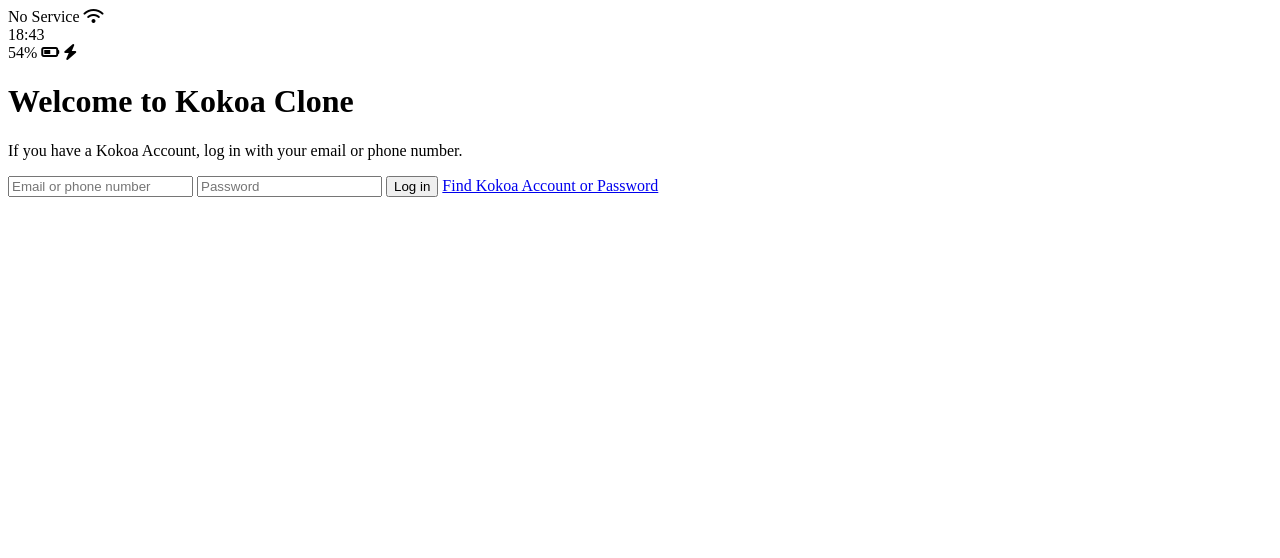
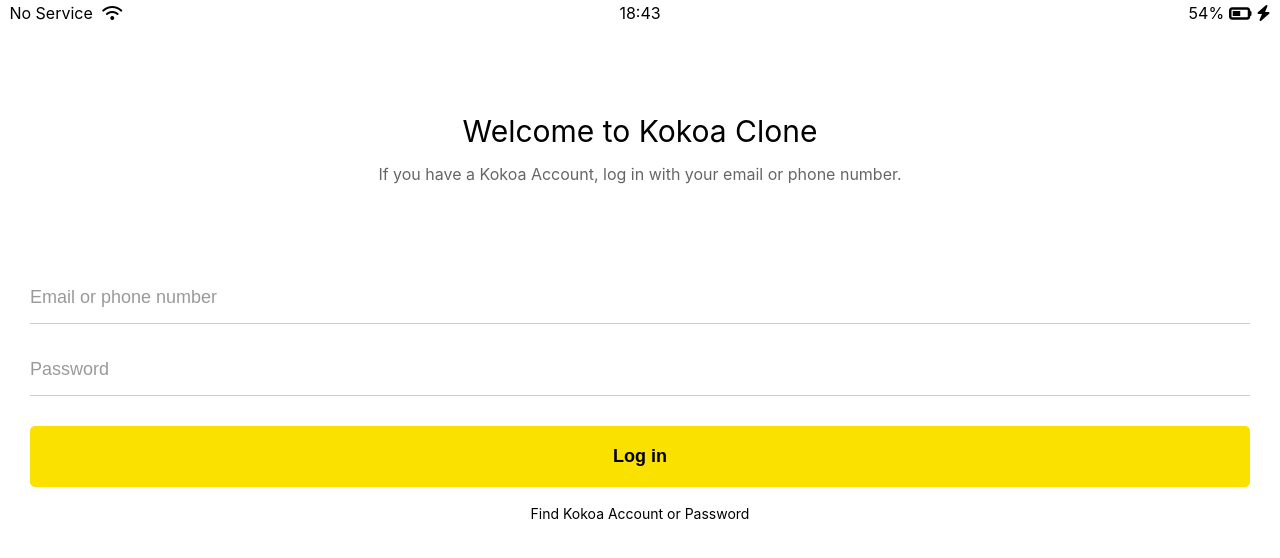
Before and after one commit to DeongGu/kokoa-clone-2022, a plain HTML site: page index.html in a window 1280 px wide. Drawn offline with Linux system fonts and the light colour scheme.

Commit message:
first-screen completion(added CSS)

```diff
--- /dev/null
+++ b/CSS/reset.css
@@ -0,0 +1,46 @@
+html, body, div, span, applet, object, iframe,
+h1, h2, h3, h4, h5, h6, p, blockquote, pre,
+a, abbr, acronym, address, big, cite, code,
+del, dfn, em, img, ins, kbd, q, s, samp,
+small, strike, strong, sub, sup, tt, var,
+b, u, i, center,
+dl, dt, dd, ol, ul, li,
+fieldset, form, label, legend,
+table, caption, tbody, tfoot, thead, tr, th, td,
+article, aside, canvas, details, embed,
+figure, figcaption, footer, header, hgroup,
+menu, nav, output, ruby, section, summary,
+time, mark, audio, video {
+	margin: 0;
+	padding: 0;
+	border: 0;
+	font-size: 100%;
+	font: inherit;
+	vertical-align: baseline;
+}
+/* HTML5 display-role reset for older browsers */
+article, aside, details, figcaption, figure,
+footer, header, hgroup, menu, nav, section {
+	display: block;
+}
+body {
+	line-height: 1;
+}
+ol, ul {
+	list-style: none;
+}
+blockquote, q {
+	quotes: none;
+}
+blockquote:before, blockquote:after,
+q:before, q:after {
+	content: '';
+	content: none;
+}
+table {
+	border-collapse: collapse;
+	border-spacing: 0;
+}
+input:focus {
+	outline: none;
+}
--- /dev/null
+++ b/CSS/screen/login.css
@@ -0,0 +1,55 @@
+.welcome-header {
+    margin: 90px 0;
+    text-align: center;
+    display: flex;
+    flex-direction: column;
+    align-items: center;
+}
+.welcome-header__title {
+    margin-bottom: 20px;
+    font-size: 30px;
+}
+
+.welcome-header__text {
+    width: 60%;
+    opacity: 0.6;
+}
+
+#login-form {
+    display: flex;
+    flex-direction: column;
+    margin: 0 30px;
+}
+
+#login-form input {
+    padding: 15px 0;
+    border: none;
+    font-size: 18px;
+    margin-bottom: 20px;
+    border-bottom: 1px solid rgba(0, 0, 0, 0.2);
+    transition: border-color 0.3s ease-in-out;
+}
+#login-form input::placeholder {
+    color: rgba(0, 0, 0, 0.4);
+}
+#login-form input:focus {
+    border-color: rgba(0, 0, 0, 0.5);
+}
+#login-form button {
+    margin-top: 10px;
+    margin-bottom: 20px;
+    padding: 20px 0;
+    border: none;
+    font-size: 18px;
+    font-weight: bold;
+    cursor: pointer;
+    background-color: var(--yellow);
+    border-radius: 5px;
+}
+
+#login-form a {
+    text-align: center;
+    text-decoration: none;
+    color: inherit;
+    font-size: 14px;
+}
--- /dev/null
+++ b/CSS/status-bar.css
@@ -0,0 +1,25 @@
+.status-bar {
+    display: flex;
+    justify-content:center;
+    padding: 5px 3px;
+}
+.status-bar__column {
+    width: 33%;
+}
+.status-bar__column:first-child span {
+    margin-right: 5px;
+}
+
+.status-bar__column:nth-child(2) span {
+    display: flex;
+    justify-content: center;
+}
+.status-bar__column:last-child {
+    display: flex;
+    justify-content: flex-end;
+    align-items: center;
+}
+
+.status-bar__column .fa-battery-half {
+    margin: 0 5px;
+}
--- /dev/null
+++ b/CSS/styles.css
@@ -0,0 +1,9 @@
+@charset "utf-8";
+@import "reset.css";
+@import "status-bar.css";
+@import "variables.css";
+@import "screen/login.css";
+
+body {
+    font-family:-apple-system, BlinkMacSystemFont, 'Segoe UI', Roboto, Oxygen, Ubuntu, Cantarell, 'Open Sans', 'Helvetica Neue', sans-serif;
+}
--- /dev/null
+++ b/CSS/variables.css
@@ -0,0 +1,3 @@
+:root {
+    --yellow: #fae100;;
+}
--- a/index.html
+++ b/index.html
@@ -4,6 +4,7 @@
     <meta charset="UTF-8">
     <meta http-equiv="X-UA-Compatible" content="IE=edge">
     <meta name="viewport" content="width=device-width, initial-scale=1.0">
+    <link rel="stylesheet" href="CSS/styles.css">
     <title>Welcome to Kokoa Clone</title>
 </head>
 <body>
@@ -17,7 +18,7 @@
         </div>
         <div class="status-bar__column">
             <span>54%</span>
-            <i class="fas fa-battery-half"></i>
+            <i class="fas fa-battery-half fa-lg"></i>
             <i class="fas fa-bolt"></i>
         </div>
     </div>
```
